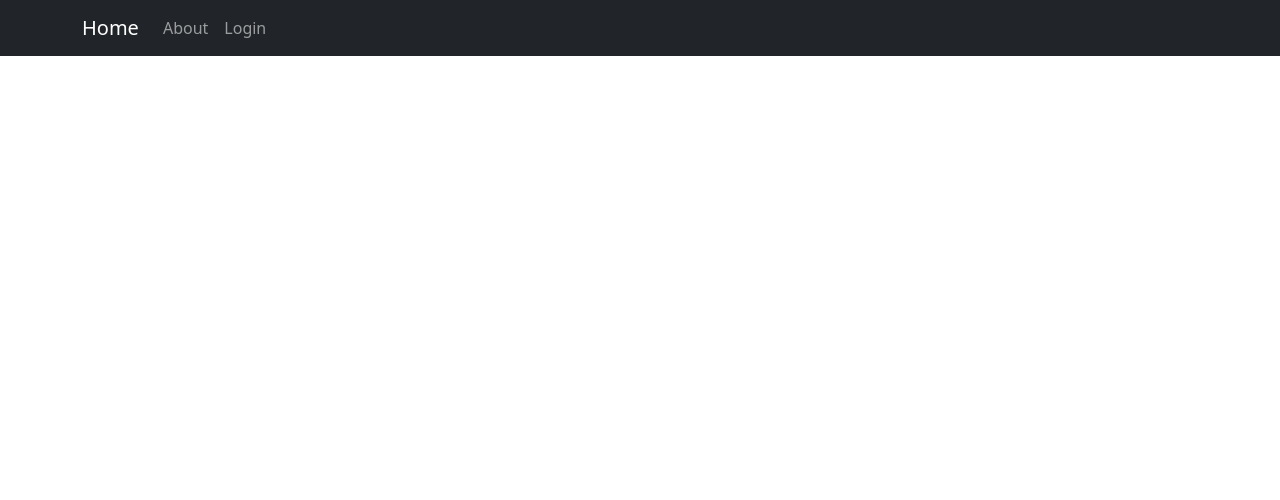
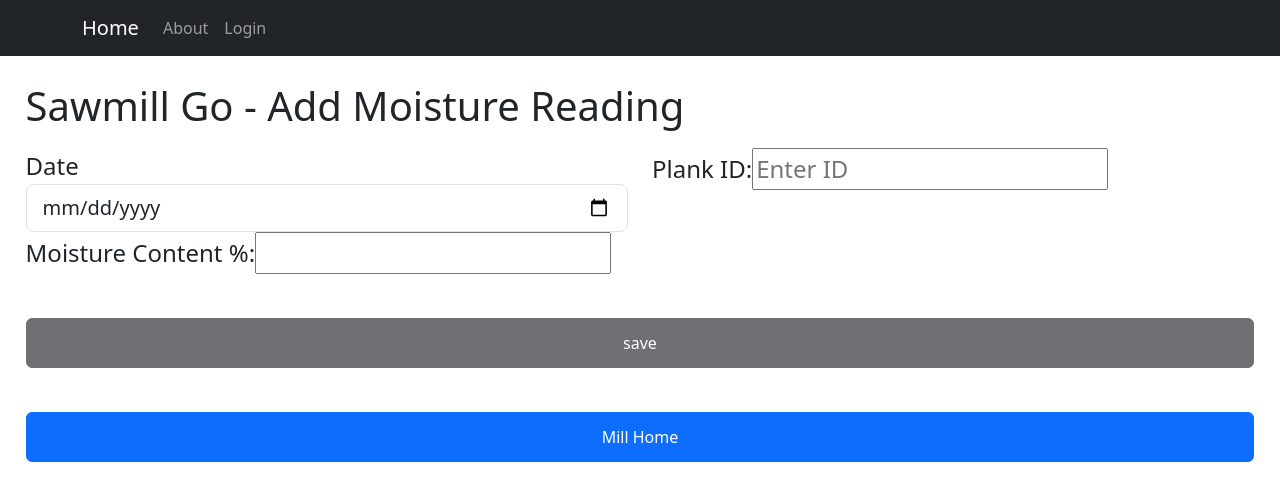
Before and after one commit to andrewcargill/sawmill_go, a React (Create React App) app in the folder mill/: page /mill_add_moisture in a window 1280 px wide. Before the commit this address had no page. Shown: the top 500 px of the page. Built offline with nearby package versions, Linux system fonts and the light colour scheme.

Commit message:
moisture reading form

```diff
--- a/mill/src/App.js
+++ b/mill/src/App.js
@@ -20,6 +20,7 @@ import TestApiGpsMap from './pages/TestApiGpsMap';
 import TestApiGpsTwo from './pages/TestApiGpsTwo';
 import SecureHome from './SecureHome';
 import LoggedOut from './LoggedOut';
+import MillAddMoisture from './pages/MillAddMoisture';
 
 const App = () => {
   return (
@@ -52,6 +53,7 @@ const App = () => {
         <Route path="mill_add_planks" element={<MillAddPlanks />} />
         <Route path="mill_add_logs" element={<MillAddLogs />} />
         <Route path="mill_add_trees" element={<MillAddTrees />} />
+        <Route path="mill_add_moisture" element={<MillAddMoisture />} />
         <Route path="moisture_by_planks" element={<MoistureByPlank />} />
 
 
--- a/mill/src/Home.jsx
+++ b/mill/src/Home.jsx
@@ -5,7 +5,7 @@ const Home = () => {
     <div>
 
       <h1>Hello, Welcome to the Sawmill Go Frontend!</h1>
-      <p>v1.1.8</p>
+      <p>v1.1.9</p>
     </div>
   );
 };
--- a/mill/src/pages/Layout.jsx
+++ b/mill/src/pages/Layout.jsx
@@ -89,6 +89,9 @@ const Layout = () => {
                       <Dropdown.Item as={Link} to="mill_add_trees">
                         Add Tree
                       </Dropdown.Item>
+                      <Dropdown.Item as={Link} to="mill_add_moisture">
+                        Add Moisture Check
+                      </Dropdown.Item>
                     </Dropdown.Menu>
                   </Dropdown>
                   <Dropdown>
--- /dev/null
+++ b/mill/src/pages/MillAddMoisture.jsx
@@ -0,0 +1,166 @@
+import React, { useState } from 'react';
+import axios from 'axios';
+import Row from "react-bootstrap/Row";
+import Col from "react-bootstrap/Col";
+import Alert from "react-bootstrap/Alert";
+import Button from "react-bootstrap/Button";
+import css from "../styles/millAddPlank.module.css";
+import { useNavigate } from "react-router-dom";
+
+const MillAddMoisture = () => {
+  const [plank, setPlank] = useState('');
+  const [date, setDate] = useState('');
+  const [water_percentage, setWater_percentage] = useState('');
+  const [success, setSuccess] = useState(false);
+  const [plankIdExists, setPlankIdExists] = useState(null);
+  const [plankId, setPlankId] = useState(null);
+
+  const handleSubmit = async (e) => {
+    e.preventDefault();
+
+    try {
+      const response = await axios.post(
+        'https://sawmill-live-api-ecf54c3f35e6.herokuapp.com/api/water/',
+        {
+          date,
+          plank,
+          water_percentage,
+        },
+        {
+          headers: {
+            'Content-Type': 'application/json',
+            Authorization: `Bearer ${localStorage.getItem('access_token')}`,
+          },
+        }
+      );
+      console.log('Data created:', response.data);
+
+      // Reset form fields after successful submission
+      setDate('');
+      setPlank('');
+      setWater_percentage('');
+
+      setPlankId(response.data.plank);
+      setSuccess(true); // Set success status to true
+    } catch (error) {
+      console.error('Error creating data:', error);
+    }
+  };
+
+
+  const handlePlankChange = (e) => {
+    const plankId = e.target.value;
+    setPlank(plankId);
+  };
+
+  const handlePlankBlur = async () => {
+    try {
+      const response = await axios.get(
+        `https://sawmill-live-api-ecf54c3f35e6.herokuapp.com/api/plank/validate/${plank}/`,
+        {
+          headers: {
+            "Content-Type": "application/json",
+            Authorization: `Bearer ${localStorage.getItem("access_token")}`,
+          },
+        }
+      );
+
+      const { exists } = response.data;
+      console.log("PlankIdExists:", exists);
+      setPlankIdExists(exists);
+    } catch (error) {
+      console.error("Error validating Plank ID:", error);
+    }
+  };
+
+    /// Navigation to Mill Home
+
+    const navigate = useNavigate();
+
+    const handleButtonClick = (route) => {
+      navigate(route);
+    };
+
+  return (
+    <div className={css.page}>
+      <div>
+        <h1>Sawmill Go - Add Moisture Reading</h1>
+      </div>
+      <div className={css.container}>
+        <form onSubmit={handleSubmit}>
+          <Row>
+            <Col xs={6}>
+              <label>Date</label>
+              <input
+                type="date"
+                className="form-control form-control-lg"
+                value={date}
+                onChange={(e) => setDate(e.target.value)}
+                required
+              />
+            </Col>
+            <Col xs={6}>
+            <label>Plank ID:</label>
+          <input
+            type="text"
+            placeholder="Enter ID"
+            value={plank}
+            onChange={handlePlankChange}
+            onBlur={handlePlankBlur}
+            required
+            inputMode="numeric"
+          />
+          {plankIdExists !== null && !plankIdExists && (
+            <div>ID not in system</div>
+          )}
+            </Col>
+          </Row>
+          <Row className="mb-4">
+            <Col xs={6}>
+            <label>Moisture Content %:</label>
+          <input
+            type="text"
+            value={water_percentage}
+            onChange={(e) => setWater_percentage(e.target.value)}
+            required
+          />
+            </Col>
+            <Col xs={6}>
+
+            </Col>
+          </Row>
+
+
+
+          {success && (
+            <Alert key="success" variant="success">
+              <p>Success! Moisture Reading Stored For Plank ID: {plankId}</p>{" "}
+            </Alert>
+          )}
+          <Row>
+            <Col xs={12}>
+              <Button id={css.button} variant="dark" type="submit"
+              disabled={!plankIdExists}
+              >
+                save
+              </Button>
+            </Col>
+          </Row>
+          <Row>
+            <Col xs={12}>
+              <Button
+                id={css.button}
+                variant="primary"
+                onClick={() => handleButtonClick("/mill_home")}
+              >
+                Mill Home
+              </Button>
+            </Col>
+          </Row>
+        </form>
+      </div>
+    </div>
+  );
+};
+
+export default MillAddMoisture;
--- a/mill/src/pages/MillHome.jsx
+++ b/mill/src/pages/MillHome.jsx
@@ -47,8 +47,11 @@ const MillHome = () => {
             </div>
           </Col>
           <Col xs={6}>
+
           <div className={css.buttonContainer}>
-              <button className={css.selectButton}>+ Moisture Check</button>
+              <button className={css.selectButton}
+               onClick={() => handleButtonClick('/mill_add_moisture')}
+              >+ Moisture Check</button>
             </div>
           </Col>
         </Row>
```
